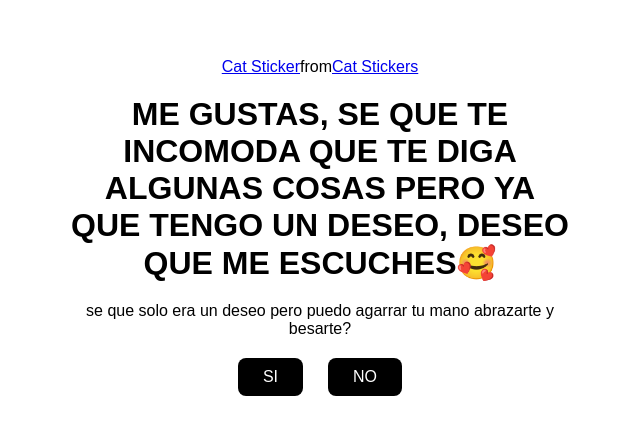
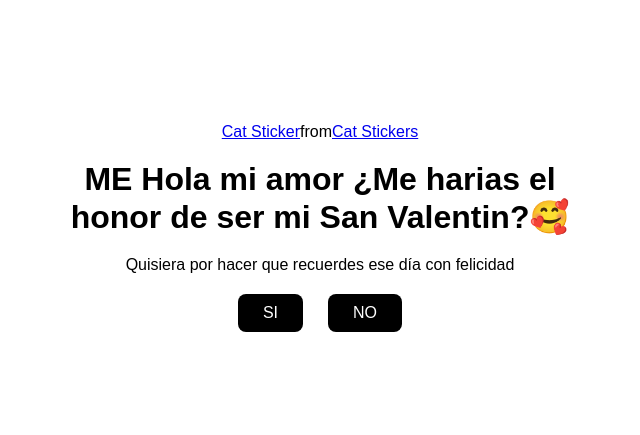
Before and after one commit to ISMARQP/inv-14-febrero, a plain HTML site: page index.html in a window 1280 px wide. Shown: the part 173-608 px from the top of the page, without its empty margins (320-960 px from the left). Drawn offline with Linux system fonts and the light colour scheme; a script that the page names is missing.

Commit message:
Update index.html

```diff
--- a/index.html
+++ b/index.html
@@ -5,7 +5,7 @@
     <meta charset="UTF-8">
     <meta name="viewport" content="width=device-width, initial-scale=1.0">
     <link rel="stylesheet" href="style.css">
-    <title>Necesito una novia</title>
+    <title>Mi San Valentin</title>
 </head>
 
 <body>
@@ -13,8 +13,8 @@
         <div class="tenor-gif-embed" data-postid="5229436654229398568" data-share-method="host" data-aspect-ratio="1.25714" data-width="100%"><a href="https://tenor.com/view/cat-gif-5229436654229398568">Cat Sticker</a>from <a href="https://tenor.com/search/cat-stickers">Cat Stickers</a></div>
         <script type="text/javascript" async src="https://tenor.com/embed.js"></script>
         <script type="text/javascript" async src="https://tenor.com/embed.js"></script>
-        <h1>ME GUSTAS, SE QUE TE INCOMODA QUE TE DIGA ALGUNAS COSAS PERO YA QUE TENGO UN DESEO, DESEO QUE ME ESCUCHES🥰</h1>
-        <p>se que solo era un deseo pero puedo agarrar tu mano abrazarte y besarte? </p>
+        <h1>ME Hola mi amor ¿Me harias el honor de ser mi San Valentin?🥰</h1>
+        <p>Quisiera por hacer que recuerdes ese día con felicidad </p>
         <div class="btn">
             <a href="si.html">SI</a>
             <a href="no1.html">NO</a>
```
